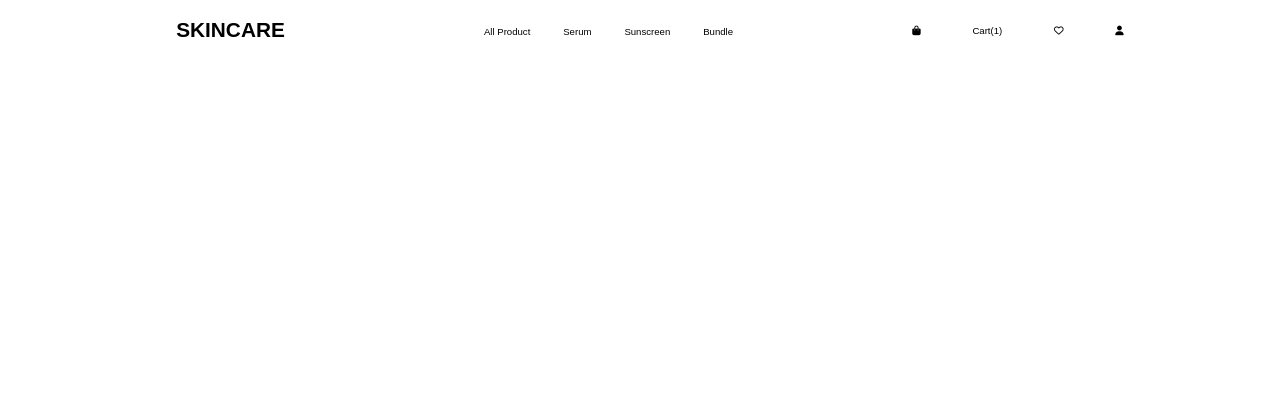
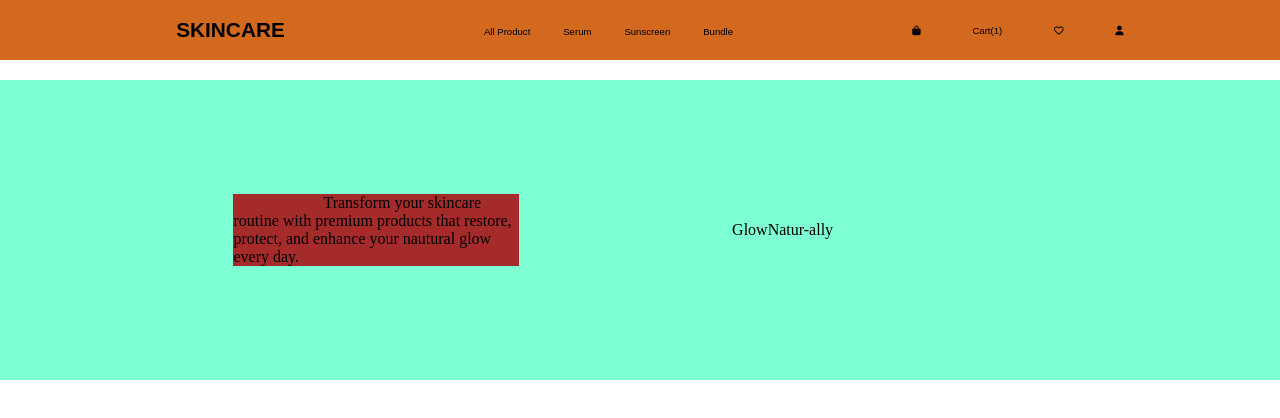
Before and after one commit to PrachiSaini24/assignment-project, a plain HTML site: page index.html in a window 1280 px wide. Drawn offline with Linux system fonts and the light colour scheme.

Commit message:
add section image

```diff
--- a/index.html
+++ b/index.html
@@ -38,6 +38,25 @@
 
  </header>
 
+  <!-- Hero section1 -->
+    <section>
+        <div class="section-content">
+                <div class="section-text1">
+                    <span>Transform your skincare routine with premium products that restore, protect, and enhance your nautural glow every day.</span>
+                </div>
+                <div class="section-text2">
+                  <p>GlowNatur-ally</p>
+                </div>
+                <div class="section-image"></div>
+
+
+        </div>
+
+
+
+    </section>
+
+
 
 
 
--- a/style.css
+++ b/style.css
@@ -10,7 +10,7 @@
     height : 60px ;
     width: 100%;
     font-family: sans-serif;
-    /* background-color: chocolate; */
+    background-color: chocolate;
     color : black ;
     padding: 10px;
     text-align: center;
@@ -78,3 +78,35 @@
   .nav-logos:hover{
     cursor: pointer;
   }
+
+  /* hero-section1  */
+  .section-content{
+    background-color: aquamarine;
+    display: flex;
+    align-items: center;
+    justify-content: space-evenly;
+    height: 300px;
+    margin-top: 20px;
+    padding: 20px;
+
+  }
+  .section-text1{
+    width: 23%;
+    background-color: brown;
+    width: 335;
+    height: 87;
+    top: 301px;
+    left: 100px;
+    text-indent: 90px;
+
+
+  }
+  /* .span {
+    text-wrap: wrap;
+    width: 335;
+    height: 87;
+    top: 301px;
+    left: 100px;
+
+
+  } */
```
Also changed, not shown: section-image.jpg (added).
